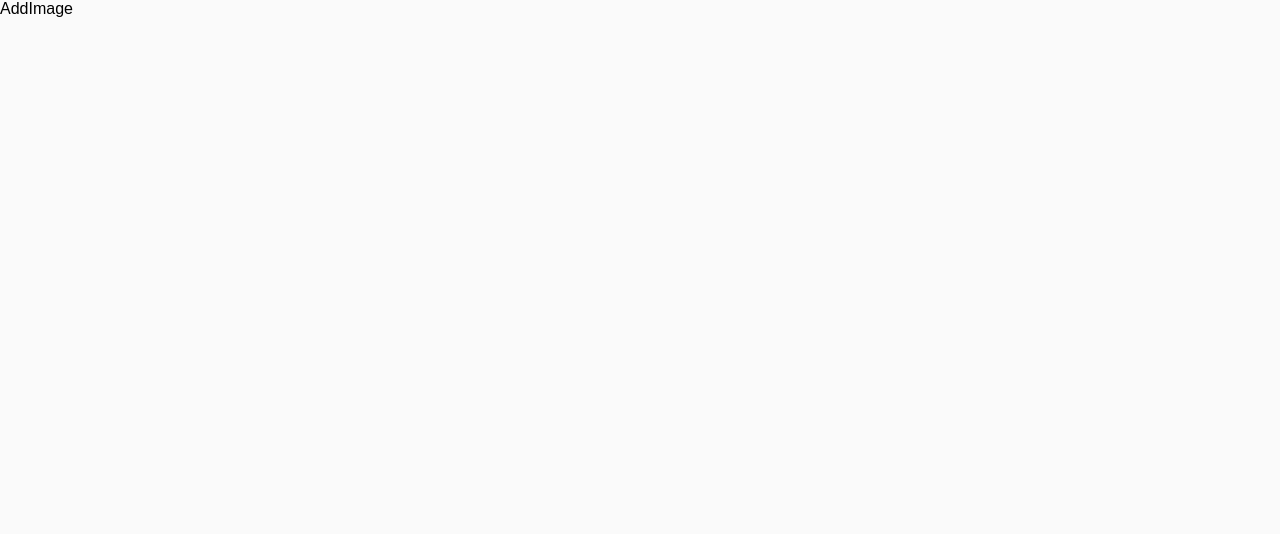
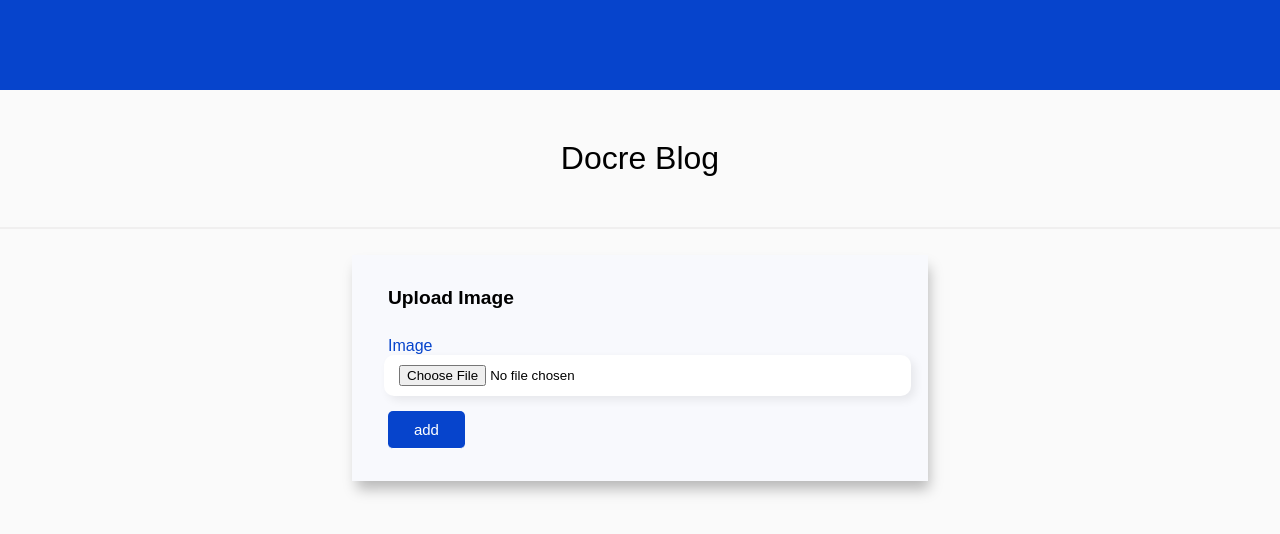
Before and after one commit to chilara/Capstone_Project, a React (Create React App) app: page /AddImage in a window 1280 px wide. Shown: the top 534 px of the page. Built offline with nearby package versions, Linux system fonts and the light colour scheme.

Commit message:
sixth commit

```diff
--- a/src/App.css
+++ b/src/App.css
@@ -260,7 +260,7 @@ form input:focus {
   background-color: #f8f9fd;
   padding: 10px 10px 40px 10px;
   margin-bottom: 10%;
-  height: 250px;
+  min-height: 250px;
   width: 300px;
   box-shadow: 3px 10px 13px -2px rgba(0, 0, 0, 0.15);
   margin-bottom: 100px;
--- a/src/Components/AddComment.js
+++ /dev/null
@@ -1,29 +0,0 @@
-import React from "react";
-import Navbar from "./Navbar";
-
-const AddComment = () => {
-  return (
-    <div>
-      <Navbar />
-      <p id="serverMsg"></p>
-      <form id="createForm">
-        <h3 class="fill">Fill Details</h3>
-        <br />
-        <label for="">Author</label>
-        <input type="text" id="author1" required />
-        <br />
-        <label for="">Avatar</label>
-        <input type="text" id="avatar-comment" required />
-        <br />
-        <label for="">Comment</label>
-        <input type="text" id="comment-input" required />
-        <br />
-        <button type="submit" id="createBtn">
-          Create
-        </button>
-      </form>
-    </div>
-  );
-};
-
-export default AddComment;
--- a/src/Components/AddImage.js
+++ b/src/Components/AddImage.js
@@ -1,7 +1,98 @@
+import { Formik } from "formik";
+import * as yup from "yup";
 import React from "react";
+import Navbar from "../Components/Navbar";
+import { base_url } from "../Utils/Constant";
+import axios from "axios";
+import { useLocation } from "react-router-dom";
+import { useNavigate } from "react-router-dom";
 
 const AddImage = () => {
-  return <div>AddImage</div>;
+  // extracting the param from the url
+  const location = useLocation();
+  const queryParameters = new URLSearchParams(location.search);
+  const id = queryParameters.get("id");
+  // const navigate = useNavigate();
+  // navigate(`/NewsDetails?id=${id}`);
+
+  const initialValues = {
+    newsId: "",
+    image: "",
+  };
+  // const validationSchema = yup.object().shape({
+  //   image: yup.string().required("image is required"),
+  // });
+  return (
+    <div>
+      <Navbar />
+      <div>
+        <Formik
+          initialValues={initialValues}
+          // validationSchema={validationSchema}
+          onSubmit={async (values, { setSubmitting }) => {
+            console.log(values);
+            let body = {
+              method: "post",
+              url: `${base_url}/news/${id}/images`,
+              headers: {
+                "Content-Type": "application/json",
+              },
+              newsId: id,
+              data: values,
+            };
+
+            try {
+              const response = await axios(body);
+              console.log(JSON.stringify(response.data));
+            } catch (error) {
+              alert(error);
+            }
+          }}
+        >
+          {({
+            values,
+            errors,
+            touched,
+            handleChange,
+            handleBlur,
+            handleSubmit,
+            setFieldValue,
+            setFieldTouched,
+            isSubmitting,
+          }) => (
+            <form onSubmit={handleSubmit}>
+              <h3 class="fill">Upload Image</h3>
+              <br />
+              <div>
+                <label for="">Image</label>
+                <input
+                  id="author1"
+                  type="file"
+                  accept="image/png, image/gif, image/jpeg"
+                  value={values.image}
+                  name="image"
+                  onChange={handleChange}
+                  onBlur={handleBlur}
+                />
+                <small
+                  style={{
+                    display: "block",
+                    color: "red",
+                    textAlign: "center",
+                  }}
+                >
+                  {touched.image && errors.image}
+                </small>
+              </div>
+
+              <button type="submit" id="createBtn">
+                add
+              </button>
+            </form>
+          )}
+        </Formik>
+      </div>
+    </div>
+  );
 };
-
 export default AddImage;
--- a/src/Components/Card.js
+++ b/src/Components/Card.js
@@ -1,7 +1,7 @@
 import React from "react";
 import { Link } from "react-router-dom";
 import { MdDeleteForever } from "react-icons/md";
-import { GrUpdate } from "react-icons/gr";
+import { BiEdit } from "react-icons/bi";
 import { MdDetails } from "react-icons/md";
 import { BsImages } from "react-icons/bs";
 
@@ -31,7 +31,7 @@ const Card = ({ avatar, title, id, removeUser }) => {
           target="_blank"
           className="parentBtn"
         >
-          <GrUpdate />
+          <BiEdit />
         </Link>
         <Link
           to="/ViewAllImages"
--- a/src/Components/NewsDetailCard.js
+++ b/src/Components/NewsDetailCard.js
@@ -9,7 +9,7 @@ const NewsDetailCard = ({ avatar, title, url, author, comments }) => {
       <div className="img-btn">
         <img src={avatar} id="img" alt="" />
         <div>
-          <Link to="/addComments" target="_blank" className="BtnC">
+          <Link to="/commentAdd" target="_blank" className="BtnC">
             <BiCommentAdd />
           </Link>
           <Link to="/AddImage" target="_blank" className="BtnC">
@@ -25,11 +25,11 @@ const NewsDetailCard = ({ avatar, title, url, author, comments }) => {
       <p id="author">{author}</p>
       <br />
       <div id="divider">
-        {/* <ul id="comments">
-            {comments.map((item) => (
-              <li>{item.comment}</li>
-            ))}
-          </ul> */}
+        <ul id="comments">
+          {comments.map((item) => (
+            <li style={{ marginBottom: 10 }}>{item.comment}</li>
+          ))}
+        </ul>
       </div>
     </div>
   );
--- a/src/Components/NewsDetails.js
+++ b/src/Components/NewsDetails.js
@@ -13,15 +13,19 @@ const NewsDetails = () => {
   const id = queryParameters.get("id");
 
   const [loading, setLoading] = useState(false);
-  const [data, setData] = useState("");
+  const [commentData, setCommentData] = useState([]);
+  const [data, setData] = useState(null);
 
   // getting single news detail
   useEffect(() => {
     const getSingleNews = async (id) => {
       try {
         setLoading(true);
-        const response = await axios(`${base_url}/news/${id}`);
-        setData(response.data);
+        const response = axios(`${base_url}/news/${id}`);
+        const responseComment = axios(`${base_url}/news/${id}/comments`);
+        const responseArray = await Promise.all([response, responseComment]);
+        setData(responseArray[0].data);
+        setCommentData(responseArray[1].data);
       } catch (error) {
         alert(error);
       } finally {
@@ -57,11 +61,11 @@ const NewsDetails = () => {
           }}
         >
           <NewsDetailCard
-            avatar={data.avatar}
-            title={data.title}
-            url={data.url}
-            author={`Published by ${data.author}`}
-            comments={data.comment}
+            avatar={data?.avatar}
+            title={data?.title}
+            url={data?.url}
+            author={`Published by ${data?.author}`}
+            comments={commentData}
           />
         </div>
       )}
--- a/src/route/AllRoutes.js
+++ b/src/route/AllRoutes.js
@@ -1,7 +1,6 @@
 import React from "react";
 import { BrowserRouter as Router, Routes, Route } from "react-router-dom";
 import Home from "../Pages/Home";
-import AddComment from "../Components/addComment";
 import AddImage from "../Components/AddImage";
 import CreateNews from "../Components/CreateNews";
 import NewsDetails from "../Components/NewsDetails";
@@ -13,7 +12,7 @@ const AllRoutes = () => {
     <Router>
       <Routes>
         <Route path="/" element={<Home />} />
-        <Route path="/AddComment" element={<AddComment />} />
+        {/* <Route path="/commentAdd" element={<commentAdd />} /> */}
         <Route path="/AddImage" element={<AddImage />} />
         <Route path="/CreateNews" element={<CreateNews />} />
         <Route path="/ViewAllImages" element={<ViewAllImages />} />
```
